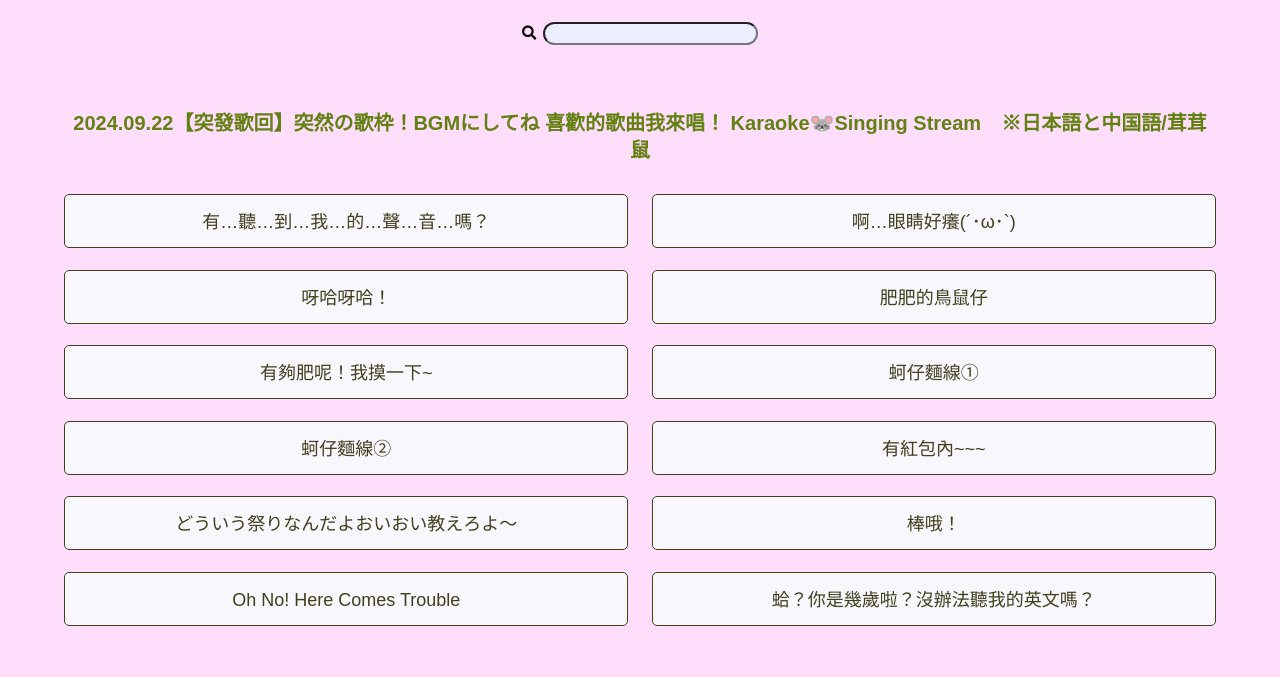
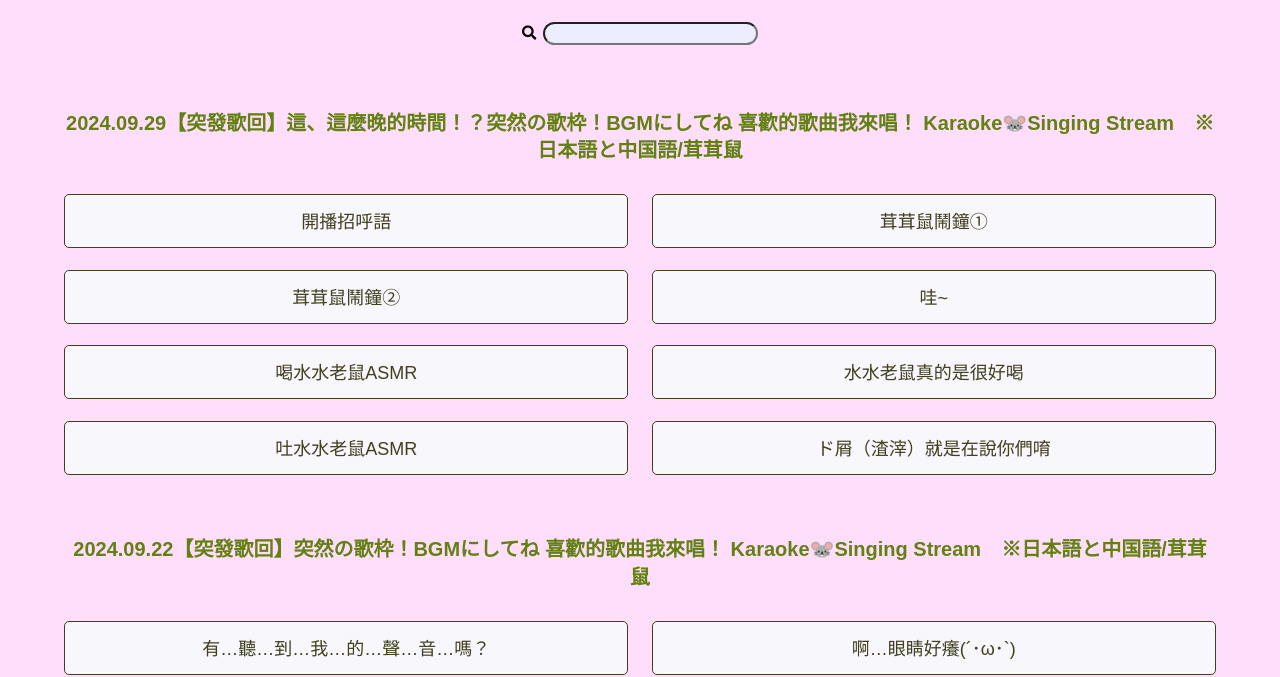
Before and after one commit to ahaaha0725/comame-button, a website: page docs/index.html in a window 1280 px wide. Shown: the part 155-832 px from the top of the page. Drawn offline with Linux system fonts and the light colour scheme.

Commit message:
Add files via upload

```diff
--- a/docs/index.html
+++ b/docs/index.html
@@ -47,6 +47,20 @@
 					</div>
 				</div>
 				<div class="multiButtonWrapper">
+
+									<div class="movie_wrapper">
+						<h2 class="movie_title"><a href="https://www.youtube.com/watch?v=NosB3SFoLkU" target="_blank">2024.09.29【突發歌回】這、這麼晚的時間！？突然の歌枠！BGMにしてね 喜歡的歌曲我來唱！ Karaoke🐭Singing Stream　※日本語と中国語/茸茸鼠</a></h2>
+						<div class="button_wrapper">
+							<div class="button button-play" data-voice="NosB3SFoLkU-000446" title="皆さんを立派なチンチラに育てるために、日本チンチラ魔法協会（東方支部）から派遣された、チンチラ変身魔法の使い手、我叫茸茸鼠請多多指教na~">開播招呼語</div>
+							<div class="button button-play" data-voice="NosB3SFoLkU-002055">茸茸鼠鬧鐘①</div>
+							<div class="button button-play" data-voice="NosB3SFoLkU-002149">茸茸鼠鬧鐘②</div>
+							<div class="button button-play" data-voice="NosB3SFoLkU-002256">哇~</div>
+							<div class="button button-play" data-voice="NosB3SFoLkU-003023">喝水水老鼠ASMR</div>
+							<div class="button button-play" data-voice="NosB3SFoLkU-003117">水水老鼠真的是很好喝</div>
+							<div class="button button-play" data-voice="NosB3SFoLkU-003143">吐水水老鼠ASMR</div>
+							<div class="button button-play" data-voice="NosB3SFoLkU-004200">ド屑（渣滓）就是在說你們唷</div>
+						</div>
+                    </div>
 
 					<div class="movie_wrapper">
 						<h2 class="movie_title"><a href="https://www.youtube.com/watch?v=3u3x2UCPxOk" target="_blank">2024.09.22【突發歌回】突然の歌枠！BGMにしてね 喜歡的歌曲我來唱！ Karaoke🐭Singing Stream　※日本語と中国語/茸茸鼠</a></h2>
```
